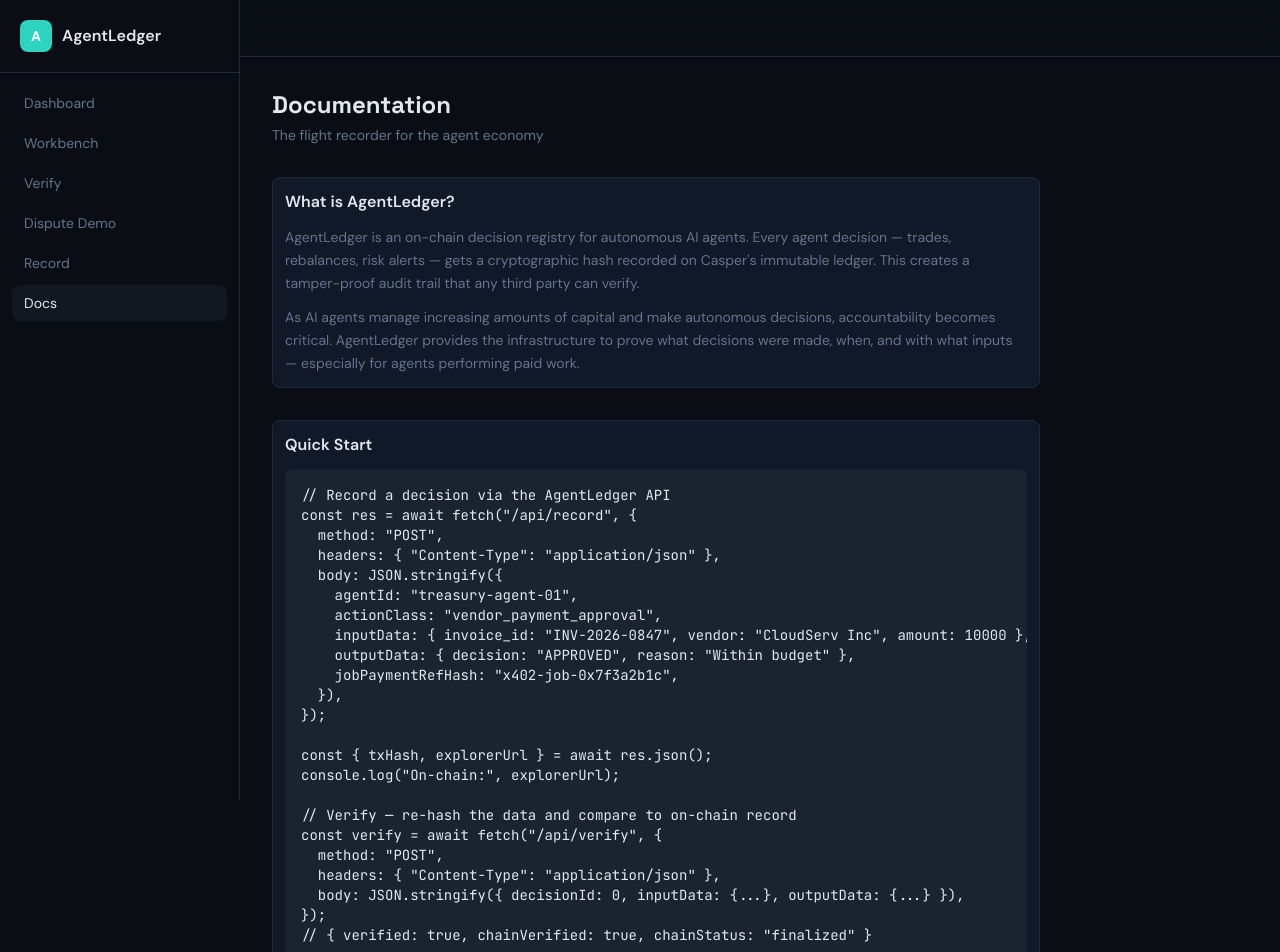
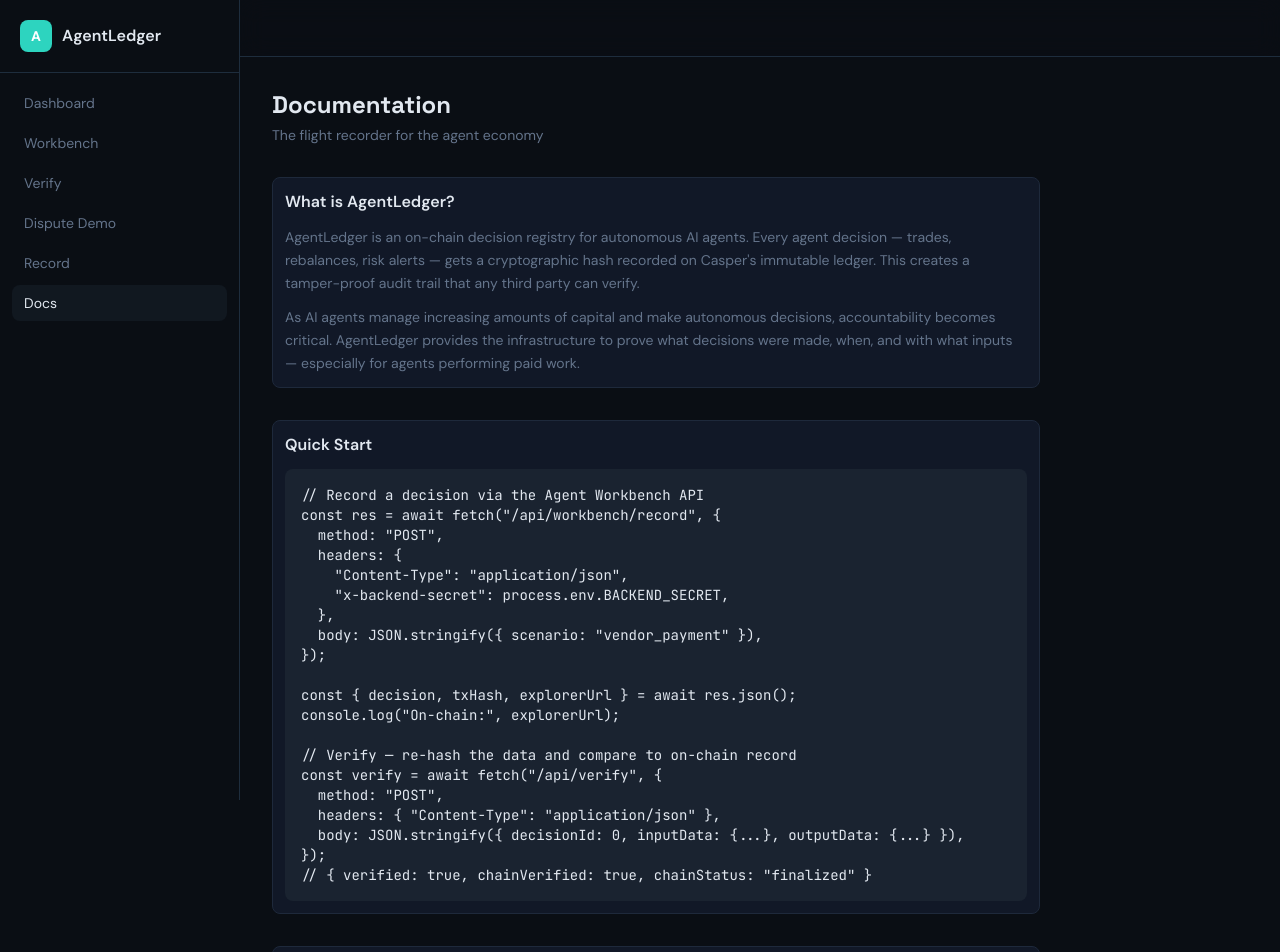
Before and after one commit to marchantdev/agentledger, a React (Vite) app in the folder frontend/: page /about in a window 1280 px wide. Shown: the top 952 px of the page. Built offline with nearby package versions, Linux system fonts and the light colour scheme.

Commit message:
fix: update About page code example to use /api/workbench/record
The old /api/record endpoint was removed in security hardening.
Aligns the Quick Start code snippet with the actual API.

```diff
--- a/frontend/src/pages/About.tsx
+++ b/frontend/src/pages/About.tsx
@@ -51,20 +51,17 @@
           style={{ backgroundColor: theme.colors.surfaceAlt }}
         >
           <pre style={{ color: theme.colors.text }}>
-{`// Record a decision via the AgentLedger API
-const res = await fetch("/api/record", {
+{`// Record a decision via the Agent Workbench API
+const res = await fetch("/api/workbench/record", {
   method: "POST",
-  headers: { "Content-Type": "application/json" },
-  body: JSON.stringify({
-    agentId: "treasury-agent-01",
-    actionClass: "vendor_payment_approval",
-    inputData: { invoice_id: "INV-2026-0847", vendor: "CloudServ Inc", amount: 10000 },
-    outputData: { decision: "APPROVED", reason: "Within budget" },
-    jobPaymentRefHash: "x402-job-0x7f3a2b1c",
-  }),
+  headers: {
+    "Content-Type": "application/json",
+    "x-backend-secret": process.env.BACKEND_SECRET,
+  },
+  body: JSON.stringify({ scenario: "vendor_payment" }),
 });
 
-const { txHash, explorerUrl } = await res.json();
+const { decision, txHash, explorerUrl } = await res.json();
 console.log("On-chain:", explorerUrl);
 
 // Verify — re-hash the data and compare to on-chain record
```
